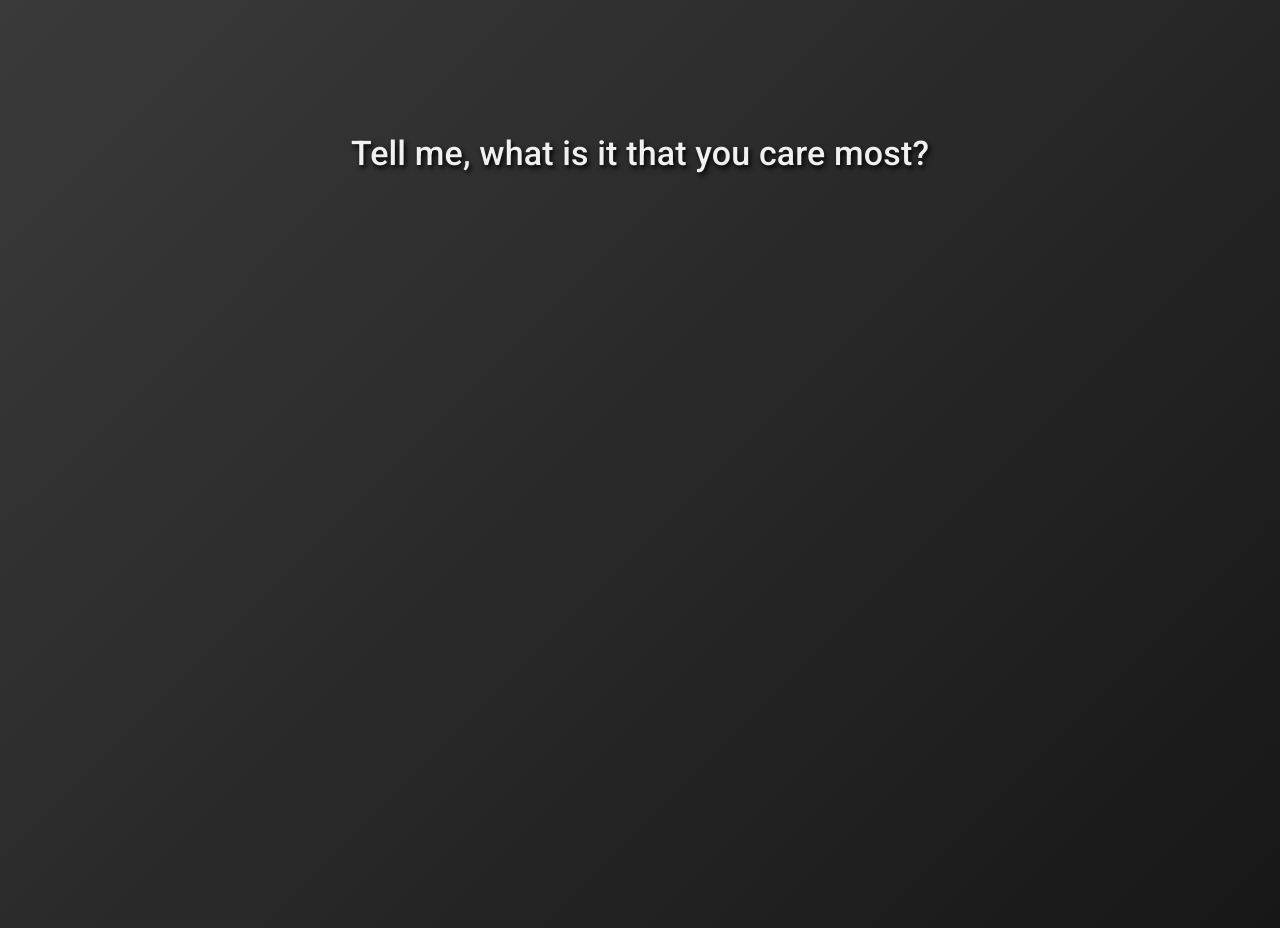
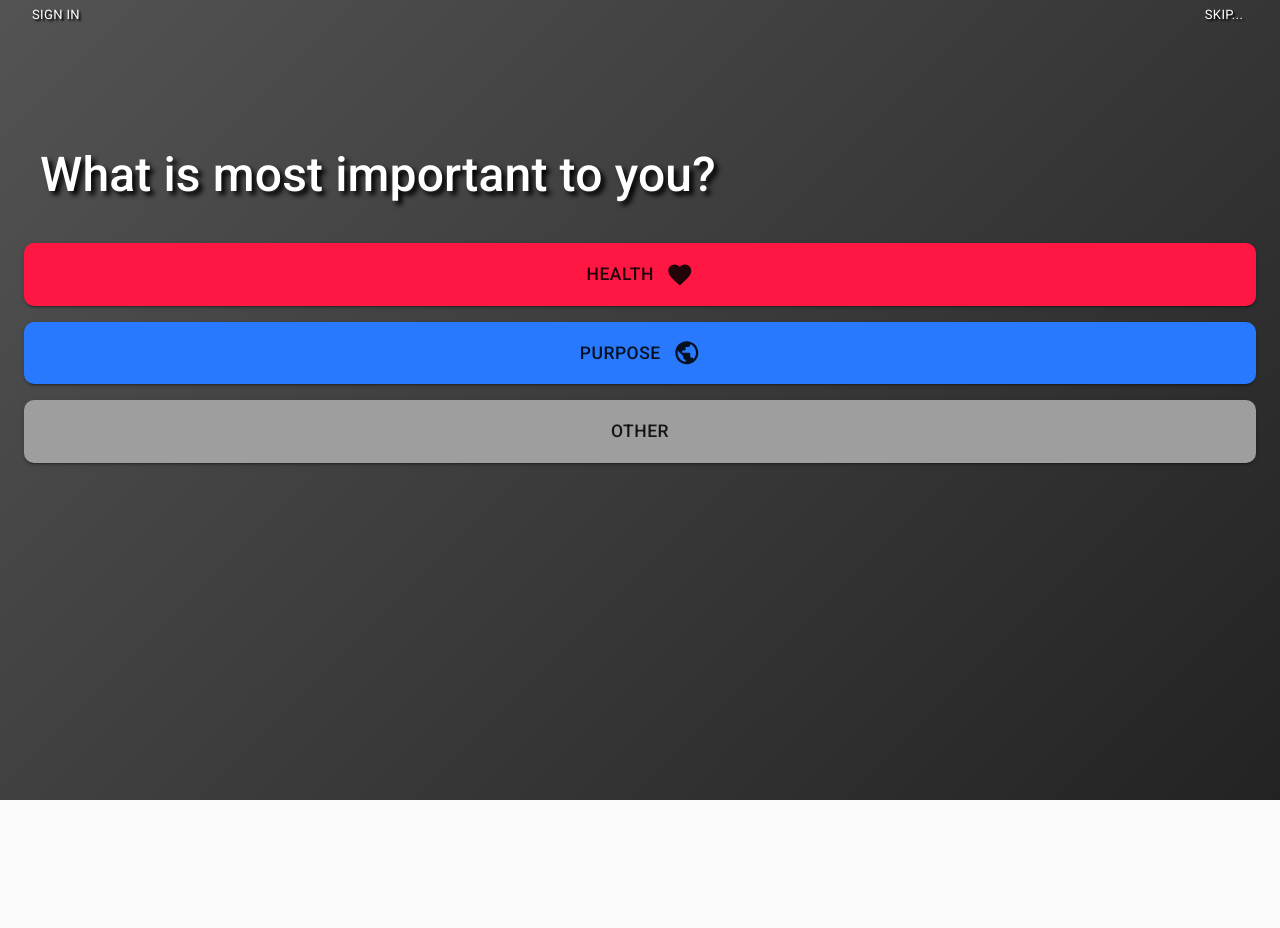
Before and after one commit to helderjbe/habit-tracker, a React app: page / in a window 1280 px wide. After the commit the page ends 800 px from the top, so only its background shows below. Built offline with nearby package versions, Linux system fonts and the light colour scheme.

Commit message:
Placeholder of the first part complete (landing)

```diff
--- a/package.json
+++ b/package.json
@@ -17,6 +17,7 @@
     "babel-preset-react-app": "^9.0.0",
     "camelcase": "^5.2.0",
     "case-sensitive-paths-webpack-plugin": "2.2.0",
+    "classnames": "^2.2.6",
     "css-loader": "2.1.1",
     "dotenv": "6.2.0",
     "dotenv-expand": "4.2.0",
--- a/src/containers/Landing/Landing.js
+++ b/src/containers/Landing/Landing.js
@@ -2,14 +2,43 @@ import React from 'react';
 
 import PropTypes from 'prop-types';
 
+import classNames from 'classnames';
+
+import Container from '@material-ui/core/Container';
 import Typography from '@material-ui/core/Typography';
 import Box from '@material-ui/core/Box';
+import Button from '@material-ui/core/Button';
+import Favorite from '@material-ui/icons/Favorite';
+import Public from '@material-ui/icons/Public';
 import { withStyles } from '@material-ui/core/styles';
+import red from '@material-ui/core/colors/red';
+import blue from '@material-ui/core/colors/blue';
+import grey from '@material-ui/core/colors/grey';
 
-const styles = () => ({
+const styles = theme => ({
   first: {
-    margin: '10% auto 0 auto',
-    textShadow: '2px 3px 5px #000000'
+    margin: '7.5% auto 0 auto',
+    display: 'inline-block',
+    textShadow: '4px 4px 5px #000000'
+  },
+  rightIcon: {
+    marginLeft: theme.spacing(1.5),
+    width: '1.15em',
+    height: '1.15em'
+  },
+  button: {
+    padding: theme.spacing(2),
+    fontSize: '1.25em',
+    borderRadius: 10,
+    marginTop: theme.spacing(2)
+  },
+  overline: {
+    color: 'white',
+    fontWeight: '400',
+    textShadow: '2px 2px 2px #000000'
+  },
+  skip: {
+    float: 'right'
   }
 });
 
@@ -17,19 +46,63 @@ const Landing = props => {
   const { classes } = props;
 
   return (
-    <>
+    <Container>
+      <div>
+        <Button size="small" className={classes.overline}>
+          Sign In
+        </Button>
+        <Button size="small" className={classNames(classes.overline, classes.skip)}>
+          Skip...
+        </Button>
+      </div>
       <Typography component="div">
         <Box
           className={classes.first}
           textAlign="center"
           fontWeight="fontWeightMedium"
-          fontSize="h4.fontSize"
-          color="#f0f0f0"
+          fontSize="h3.fontSize"
+          color="white"
+          p={2}
         >
-          Tell me, what is it that you care most?
+          What is most important to you?
         </Box>
       </Typography>
-    </>
+      <Button
+        variant="contained"
+        size="large"
+        style={{
+          backgroundColor: red.A400
+        }}
+        className={classes.button}
+        fullWidth
+      >
+        Health
+        <Favorite className={classes.rightIcon} />
+      </Button>
+      <Button
+        variant="contained"
+        size="large"
+        style={{
+          backgroundColor: blue.A400
+        }}
+        className={classes.button}
+        fullWidth
+      >
+        Purpose
+        <Public className={classes.rightIcon} />
+      </Button>
+      <Button
+        variant="contained"
+        size="large"
+        style={{
+          backgroundColor: grey[500]
+        }}
+        className={classes.button}
+        fullWidth
+      >
+        Other
+      </Button>
+    </Container>
   );
 };
 
--- a/src/index.js
+++ b/src/index.js
@@ -20,9 +20,9 @@ const theme = createMuiTheme({
         },
         body: {
           height: '100%',
-          background: `linear-gradient(-45deg, #000, ${grey[800]}, #000)`,
+          background: `linear-gradient(-45deg, #000, ${grey[700]}, #000)`,
           'background-size': '400% 400%',
-          animation: 'Gradient 16s ease infinite'
+          animation: 'Gradient 15s ease infinite'
         },
         '@keyframes Gradient': {
           '0%': {
```
Also changed, not shown: src/containers/Landing/First/First.js (added), 1 other file (tests, documents, lock files or other folders).
